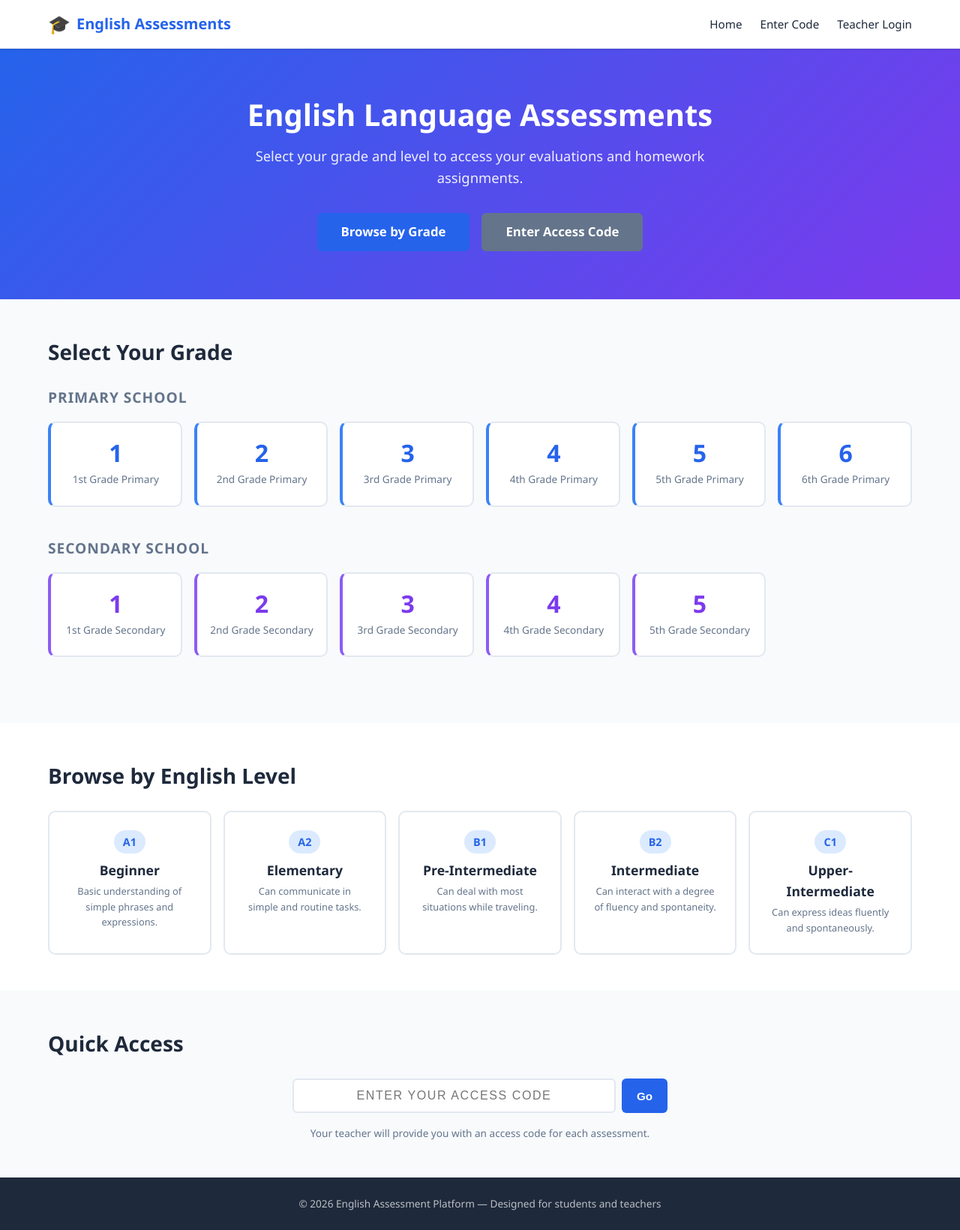
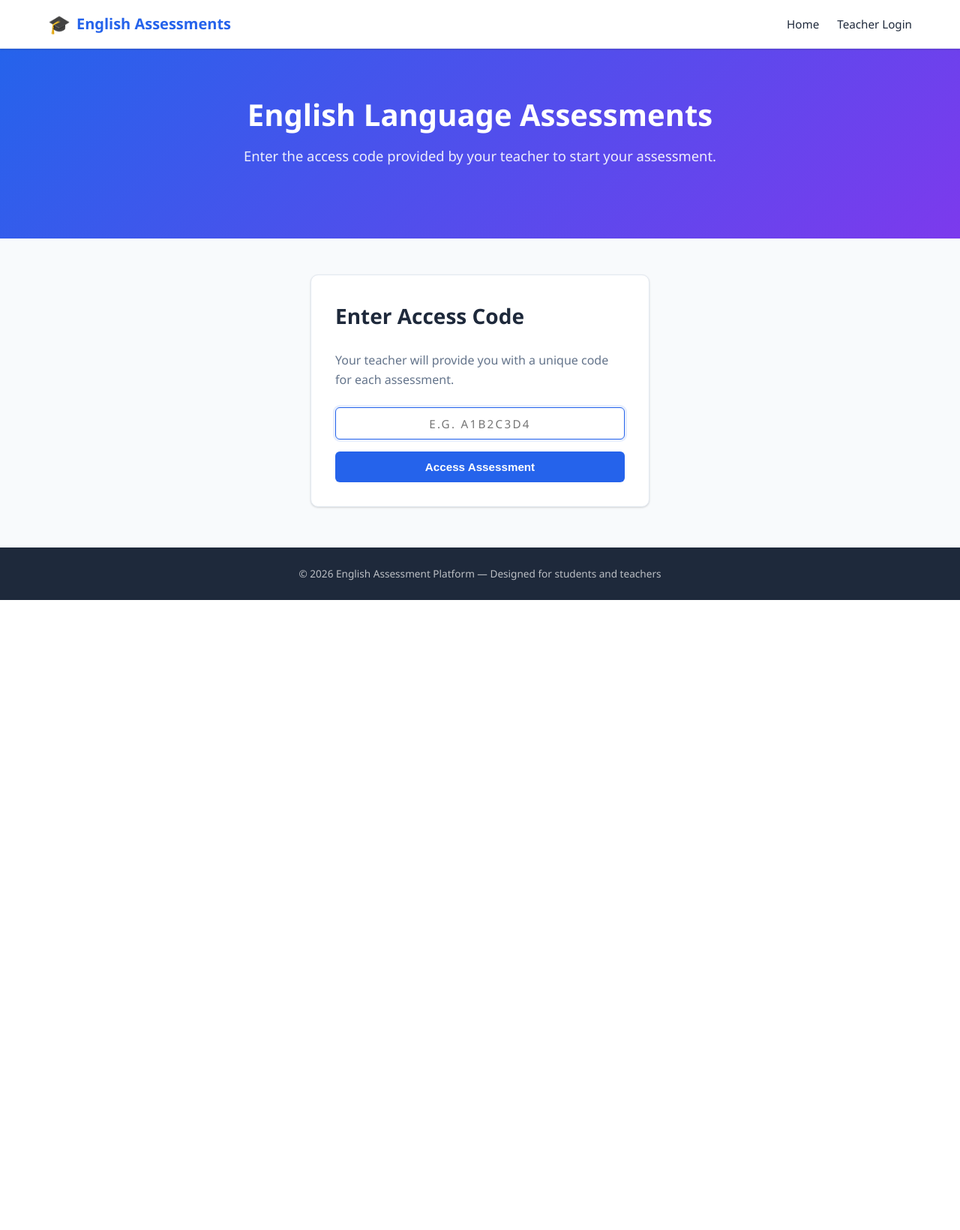
Before and after one commit to salomoncahuas-tech/Salomon1969, a Flask app: page / in a window 1280 px wide. Shown: the whole page at 75% size. After the commit the page ends 800 px from the top, so only its background shows below. Run offline with Flask 3, Linux system fonts and the light colour scheme; data comes from the database, SQL or seed files in the repository.

Commit message:
feat: restrict student access to assessments via access code only
Students can now only reach assessments by entering an access code.
Removed public grade/level browsing, assessment listing, and public
API. Direct URL access to /assessment/<id> redirects to the code
entry page if no valid code was entered in the session.

https://claude.ai/code/session_017CR1m1NpMcNzJokosH1TMk

```diff
--- a/english_assessment/app.py
+++ b/english_assessment/app.py
@@ -66,36 +66,14 @@ def load_user(user_id):
 
 @app.route('/')
 def index():
-    """Landing page with grade and level selection."""
-    grades_primaria = Grade.query.filter_by(level_type='primaria').order_by(Grade.order).all()
-    grades_secundaria = Grade.query.filter_by(level_type='secundaria').order_by(Grade.order).all()
-    levels = EnglishLevel.query.order_by(EnglishLevel.order).all()
-    return render_template('index.html',
-                           grades_primaria=grades_primaria,
-                           grades_secundaria=grades_secundaria,
-                           levels=levels)
+    """Landing page with access code form only."""
+    return render_template('index.html')
 
 
 @app.route('/assessments')
 def list_assessments():
-    """List available assessments filtered by grade and/or level."""
-    grade_id = request.args.get('grade_id', type=int)
-    level_id = request.args.get('level_id', type=int)
-
-    query = Assessment.query.filter_by(is_active=True)
-    if grade_id:
-        query = query.filter_by(grade_id=grade_id)
-    if level_id:
-        query = query.filter_by(english_level_id=level_id)
-
-    assessments = query.order_by(Assessment.created_at.desc()).all()
-    grade = db.session.get(Grade, grade_id) if grade_id else None
-    level = db.session.get(EnglishLevel, level_id) if level_id else None
-
-    return render_template('assessments.html',
-                           assessments=assessments,
-                           grade=grade,
-                           level=level)
+    """Redirect to home - assessments are only accessible via access code."""
+    return redirect(url_for('index'))
 
 
 @app.route('/access', methods=['GET', 'POST'])
@@ -105,6 +83,7 @@ def access_by_code():
         code = request.form.get('access_code', '').strip().upper()
         assessment = Assessment.query.filter_by(access_code=code, is_active=True).first()
         if assessment:
+            session[f'access_{assessment.id}'] = True
             return redirect(url_for('start_assessment', assessment_id=assessment.id))
         flash('Invalid access code. Please verify and try again.', 'error')
     return render_template('access_code.html')
@@ -112,10 +91,13 @@ def access_by_code():
 
 @app.route('/assessment/<int:assessment_id>')
 def start_assessment(assessment_id):
-    """Assessment info page before starting."""
+    """Assessment info page before starting - requires access code."""
     assessment = Assessment.query.get_or_404(assessment_id)
     if not assessment.is_active:
         abort(404)
+    if not session.get(f'access_{assessment_id}'):
+        flash('Please enter the access code to start this assessment.', 'error')
+        return redirect(url_for('access_by_code'))
     return render_template('start_assessment.html', assessment=assessment)
 
 
@@ -125,6 +107,9 @@ def take_assessment(assessment_id):
     assessment = Assessment.query.get_or_404(assessment_id)
     if not assessment.is_active:
         abort(404)
+    if not session.get(f'access_{assessment_id}'):
+        flash('Please enter the access code to start this assessment.', 'error')
+        return redirect(url_for('access_by_code'))
 
     if request.method == 'POST':
         student_name = request.form.get('student_name', '').strip()
@@ -487,21 +472,6 @@ def admin_delete_assessment(assessment_id):
     return redirect(url_for('admin_dashboard'))
 
 
-@app.route('/admin/cleanup-seed', methods=['POST'])
-@login_required
-def admin_cleanup_seed():
-    """Delete all seed-data assessments that don't belong to the current teacher."""
-    seed_assessments = Assessment.query.filter(
-        Assessment.teacher_id != current_user.id
-    ).all()
-    count = len(seed_assessments)
-    for a in seed_assessments:
-        db.session.delete(a)
-    db.session.commit()
-    flash(f'{count} sample assessments removed.', 'success')
-    return redirect(url_for('admin_dashboard'))
-
-
 @app.route('/admin/assessment/<int:assessment_id>/results')
 @login_required
 def admin_view_results(assessment_id):
@@ -529,14 +499,9 @@ def admin_result_detail(result_id):
 # ---------------------------------------------------------------------------
 
 @app.route('/api/assessments')
+@login_required
 def api_assessments():
-    grade_id = request.args.get('grade_id', type=int)
-    level_id = request.args.get('level_id', type=int)
-    query = Assessment.query.filter_by(is_active=True)
-    if grade_id:
-        query = query.filter_by(grade_id=grade_id)
-    if level_id:
-        query = query.filter_by(english_level_id=level_id)
+    query = Assessment.query.filter_by(teacher_id=current_user.id)
     assessments = query.order_by(Assessment.created_at.desc()).all()
     return jsonify([{
         'id': a.id,
--- a/english_assessment/templates/admin/dashboard.html
+++ b/english_assessment/templates/admin/dashboard.html
@@ -28,10 +28,6 @@
             <a href="{{ url_for('admin_new_assessment') }}" class="btn btn-primary">
                 + New Assessment
             </a>
-            <form action="{{ url_for('admin_cleanup_seed') }}" method="POST" style="display:inline"
-                  onsubmit="return confirm('This will delete all sample/seed assessments not created by you. Continue?')">
-                <button type="submit" class="btn btn-danger">Remove Sample Assessments</button>
-            </form>
         </div>
 
         {% if assessments %}
--- a/english_assessment/templates/base.html
+++ b/english_assessment/templates/base.html
@@ -15,7 +15,6 @@
             </a>
             <div class="nav-links">
                 <a href="{{ url_for('index') }}">Home</a>
-                <a href="{{ url_for('access_by_code') }}">Enter Code</a>
                 {% if current_user.is_authenticated %}
                     <a href="{{ url_for('admin_dashboard') }}">Dashboard</a>
                     <a href="{{ url_for('admin_logout') }}">Logout</a>
--- a/english_assessment/templates/index.html
+++ b/english_assessment/templates/index.html
@@ -5,69 +5,24 @@
 <section class="hero">
     <div class="hero-content">
         <h1>English Language Assessments</h1>
-        <p>Select your grade and level to access your evaluations and homework assignments.</p>
-        <div class="hero-actions">
-            <a href="#grades" class="btn btn-primary btn-lg">Browse by Grade</a>
-            <a href="{{ url_for('access_by_code') }}" class="btn btn-secondary btn-lg">Enter Access Code</a>
-        </div>
-    </div>
-</section>
-
-<section id="grades" class="section">
-    <div class="container">
-        <h2 class="section-title">Select Your Grade</h2>
-
-        <div class="level-group">
-            <h3 class="group-title">Primary School</h3>
-            <div class="grade-grid">
-                {% for grade in grades_primaria %}
-                <a href="{{ url_for('list_assessments', grade_id=grade.id) }}" class="grade-card primary">
-                    <div class="grade-number">{{ grade.order }}</div>
-                    <div class="grade-name">{{ grade.name }}</div>
-                </a>
-                {% endfor %}
-            </div>
-        </div>
-
-        <div class="level-group">
-            <h3 class="group-title">Secondary School</h3>
-            <div class="grade-grid">
-                {% for grade in grades_secundaria %}
-                <a href="{{ url_for('list_assessments', grade_id=grade.id) }}" class="grade-card secondary">
-                    <div class="grade-number">{{ grade.order - 6 }}</div>
-                    <div class="grade-name">{{ grade.name }}</div>
-                </a>
-                {% endfor %}
-            </div>
-        </div>
-    </div>
-</section>
-
-<section id="levels" class="section section-alt">
-    <div class="container">
-        <h2 class="section-title">Browse by English Level</h2>
-        <div class="level-cards">
-            {% for level in levels %}
-            <a href="{{ url_for('list_assessments', level_id=level.id) }}" class="level-card">
-                <div class="level-code">{{ level.code }}</div>
-                <div class="level-name">{{ level.name }}</div>
-                <div class="level-desc">{{ level.description }}</div>
-            </a>
-            {% endfor %}
-        </div>
+        <p>Enter the access code provided by your teacher to start your assessment.</p>
     </div>
 </section>
 
 <section class="section">
-    <div class="container">
-        <h2 class="section-title">Quick Access</h2>
-        <div class="access-box">
-            <form action="{{ url_for('access_by_code') }}" method="POST" class="code-form-inline">
-                <input type="text" name="access_code" placeholder="Enter your access code"
-                       class="input-code" maxlength="20" required>
-                <button type="submit" class="btn btn-primary">Go</button>
+    <div class="container container-sm">
+        <div class="card">
+            <h2 class="section-title">Enter Access Code</h2>
+            <p class="card-text">Your teacher will provide you with a unique code for each assessment.</p>
+            <form action="{{ url_for('access_by_code') }}" method="POST" class="form-vertical">
+                <div class="form-group">
+                    <input type="text" name="access_code"
+                           class="input-code-large" placeholder="e.g. A1B2C3D4"
+                           maxlength="20" required autofocus
+                           style="text-transform: uppercase;">
+                </div>
+                <button type="submit" class="btn btn-primary btn-block">Access Assessment</button>
             </form>
-            <p class="access-hint">Your teacher will provide you with an access code for each assessment.</p>
         </div>
     </div>
 </section>
```
